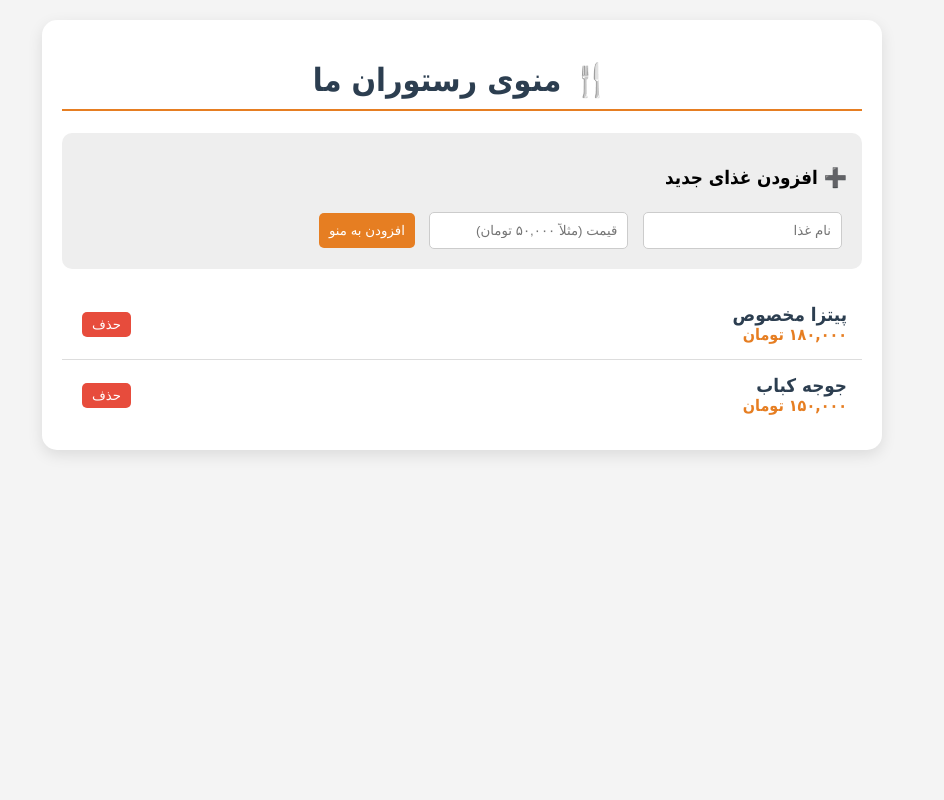
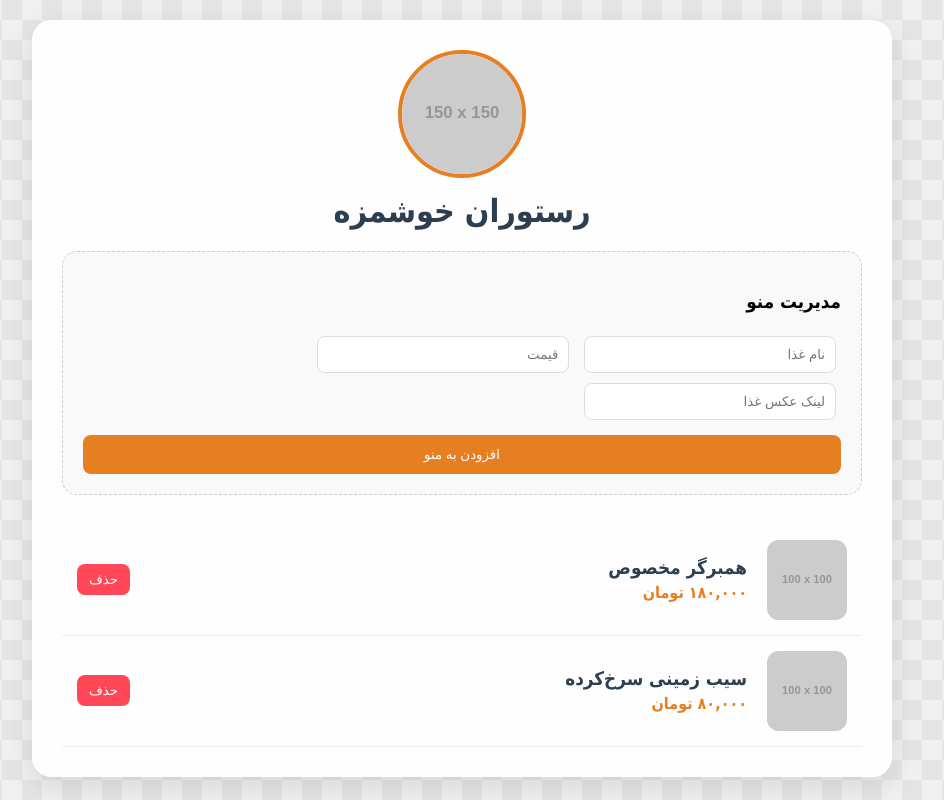
Before and after one commit to Hosseindm7/res-menu, a plain HTML site: page index.html in a window 1280 px wide. Shown: the whole page, without its empty margins (178-1122 px from the left). Drawn offline with Linux system fonts and the light colour scheme; placeholder pictures from the web are drawn by us.

Commit message:
Update index.html

```diff
--- a/index.html
+++ b/index.html
@@ -3,77 +3,96 @@
 <head>
     <meta charset="UTF-8">
     <meta name="viewport" content="width=device-width, initial-scale=1.0">
-    <title>مدیریت منوی رستوران</title>
+    <title>منوی حرفه‌ای رستوران</title>
     <style>
         :root {
             --primary-color: #e67e22;
             --dark-color: #2c3e50;
-            --light-color: #f4f4f4;
+            --light-color: #ffffff;
+            /* ۱. بخش تغییر فونت: نام فونت دلخواه را اینجا جایگزین کنید */
+            --main-font: 'Tahoma', 'Arial', sans-serif;
         }
 
         body {
-            font-family: 'Tahoma', sans-serif;
-            background-color: var(--light-color);
+            font-family: var(--main-font);
             margin: 0;
             padding: 20px;
+
+            /* ۲. بک‌گراند شطرنجی ساده */
+            background-color: #f0f0f0;
+            background-image: linear-gradient(45deg, #e5e5e5 25%, transparent 25%, transparent 75%, #e5e5e5 75%, #e5e5e5),
+                              linear-gradient(45deg, #e5e5e5 25%, transparent 25%, transparent 75%, #e5e5e5 75%, #e5e5e5);
+            background-size: 40px 40px;
+            background-position: 0 0, 20px 20px;
         }
 
         .container {
             max-width: 800px;
             margin: 0 auto;
-            background: white;
-            padding: 20px;
-            border-radius: 15px;
-            box-shadow: 0 5px 15px rgba(0,0,0,0.1);
+            background: rgba(255, 255, 255, 0.95);
+            padding: 30px;
+            border-radius: 20px;
+            box-shadow: 0 10px 30px rgba(0,0,0,0.1);
+        }
+
+        /* ۳. استایل لوگوی رستوران */
+        .logo-section {
+            text-align: center;
+            margin-bottom: 20px;
+        }
+        .restaurant-logo {
+            width: 120px;
+            height: 120px;
+            border-radius: 50%;
+            object-fit: cover;
+            border: 4px solid var(--primary-color);
         }
 
         h1 {
             text-align: center;
             color: var(--dark-color);
-            border-bottom: 2px solid var(--primary-color);
-            padding-bottom: 10px;
+            margin-top: 10px;
         }
 
         .admin-section {
-            background: #eee;
-            padding: 15px;
-            border-radius: 10px;
-            margin-bottom: 20px;
+            background: #f9f9f9;
+            padding: 20px;
+            border-radius: 15px;
+            margin-bottom: 30px;
+            border: 1px dashed #ccc;
         }
 
-        input, button {
+        .admin-section input {
             padding: 10px;
             margin: 5px;
-            border-radius: 5px;
-            border: 1px solid #ccc;
-        }
-
-        button {
-            background-color: var(--primary-color);
-            color: white;
-            border: none;
-            cursor: pointer;
-            transition: 0.3s;
-        }
-
-        button:hover {
-            background-color: #d35400;
+            border-radius: 8px;
+            border: 1px solid #ddd;
+            width: calc(33% - 20px);
         }
 
         .menu-item {
             display: flex;
-            justify-content: space-between;
             align-items: center;
             padding: 15px;
-            border-bottom: 1px solid #ddd;
+            border-bottom: 1px solid #eee;
+            gap: 20px;
         }
 
-        .menu-item:last-child {
-            border-bottom: none;
+        /* ۴. استایل عکس غذاها */
+        .food-img {
+            width: 80px;
+            height: 80px;
+            border-radius: 12px;
+            object-fit: cover;
+            background-color: #ddd; /* جایگزین اگر عکس نبود */
+        }
+
+        .item-info {
+            flex-grow: 1;
         }
 
         .item-info h3 {
-            margin: 0;
+            margin: 0 0 5px 0;
             color: var(--dark-color);
         }
 
@@ -83,21 +102,29 @@
         }
 
         .delete-btn {
-            background-color: #e74c3c;
-            padding: 5px 10px;
+            background-color: #ff4757;
+            color: white;
+            border: none;
+            padding: 8px 12px;
+            border-radius: 8px;
+            cursor: pointer;
         }
     </style>
 </head>
 <body>
 
 <div class="container">
-    <h1>🍴 منوی رستوران ما</h1>
+    <div class="logo-section">
+        <img src="https://via.placeholder.com/150?text=LOGO" alt="لوگو رستوران" class="restaurant-logo">
+        <h1>رستوران خوشمزه</h1>
+    </div>
 
     <div class="admin-section">
-        <h3>➕ افزودن غذای جدید</h3>
+        <h3>مدیریت منو</h3>
         <input type="text" id="itemName" placeholder="نام غذا">
-        <input type="text" id="itemPrice" placeholder="قیمت (مثلاً ۵۰,۰۰۰ تومان)">
-        <button onclick="addItem()">افزودن به منو</button>
+        <input type="text" id="itemPrice" placeholder="قیمت">
+        <input type="text" id="itemImg" placeholder="لینک عکس غذا">
+        <button onclick="addItem()" style="width: 100%; margin-top: 10px; padding: 12px; background: var(--primary-color); color: white; border: none; border-radius: 8px; cursor: pointer;">افزودن به منو</button>
     </div>
 
     <div id="menuContainer">
@@ -105,9 +132,10 @@
 </div>
 
 <script>
+    // دیتای اولیه
     let menuData = JSON.parse(localStorage.getItem('restaurantMenu')) || [
-        { name: "پیتزا مخصوص", price: "۱۸۰,۰۰۰ تومان" },
-        { name: "جوجه کباب", price: "۱۵۰,۰۰۰ تومان" }
+        { name: "همبرگر مخصوص", price: "۱۸۰,۰۰۰ تومان", img: "https://via.placeholder.com/100?text=Burger" },
+        { name: "سیب زمینی سرخ‌کرده", price: "۸۰,۰۰۰ تومان", img: "https://via.placeholder.com/100?text=Fries" }
     ];
 
     function renderMenu() {
@@ -117,6 +145,7 @@
         menuData.forEach((item, index) => {
             container.innerHTML += `
                 <div class="menu-item">
+                    <img src="${item.img || 'https://via.placeholder.com/100'}" class="food-img" alt="${item.name}">
                     <div class="item-info">
                         <h3>${item.name}</h3>
                         <span class="item-price">${item.price}</span>
@@ -132,25 +161,26 @@
     function addItem() {
         const name = document.getElementById('itemName').value;
         const price = document.getElementById('itemPrice').value;
+        const img = document.getElementById('itemImg').value;
 
         if (name && price) {
-            menuData.push({ name, price });
+            menuData.push({ name, price, img });
             document.getElementById('itemName').value = '';
             document.getElementById('itemPrice').value = '';
+            document.getElementById('itemImg').value = '';
             renderMenu();
         } else {
-            alert("لطفاً هر دو فیلد را پر کنید.");
+            alert("لطفاً نام و قیمت را وارد کنید.");
         }
     }
 
     function deleteItem(index) {
-        if(confirm("آیا از حذف این آیتم مطمئن هستید؟")) {
+        if(confirm("از حذف این غذا مطمئن هستید؟")) {
             menuData.splice(index, 1);
             renderMenu();
         }
     }
 
-    // اجرای اولیه
     renderMenu();
 </script>
 
```
